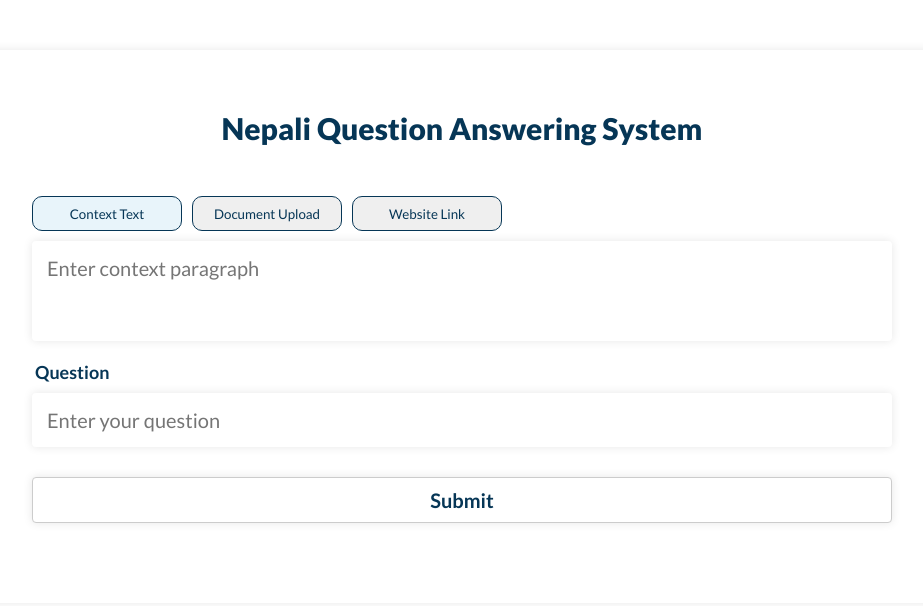
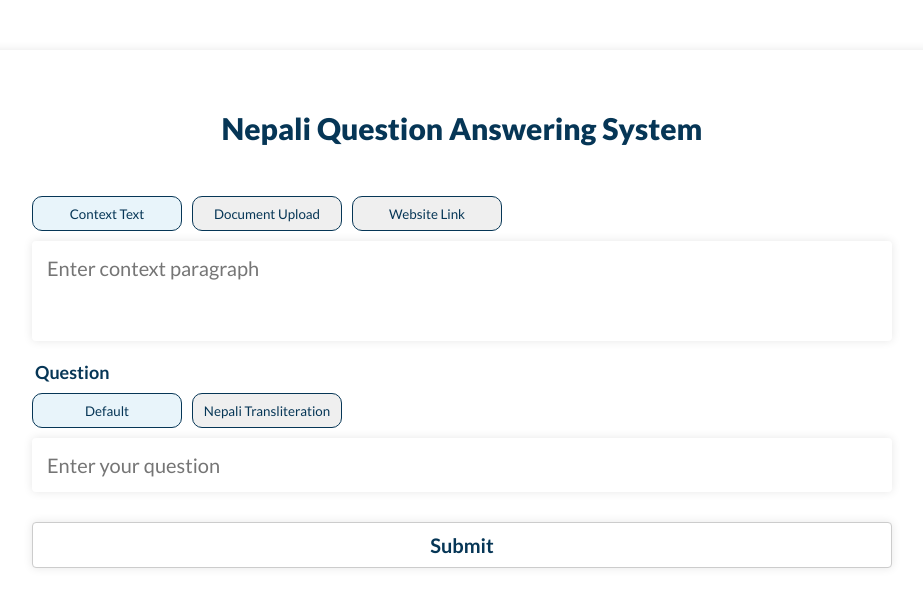
Before and after one commit to Yunika-Bajracharya/Extractive-Nepali-QA, a React (Vite) app in the folder frontend/: page / in a window 1280 px wide. Shown: the top 606 px of the page, without its empty margins (178-1101 px from the left). Built offline with nearby package versions, Linux system fonts and the light colour scheme.

Commit message:
Tmp working state

```diff
--- a/frontend/src/components/QAComponent.css
+++ b/frontend/src/components/QAComponent.css
@@ -19,6 +19,10 @@ body {
   padding: 40px 120px;
   box-shadow: 0 0 10px rgba(0, 0, 0, 0.1);
   border-radius: 10px;
+}
+
+.transliteration-container {
+  width: 1100px;
 }
 
 header {
@@ -49,6 +53,19 @@ h1 {
   /* background-color: #e8f4fa; */
   cursor: pointer;
   color: #063656;
+}
+
+.question-input-button {
+  display: inline-block;
+  margin-right: 10px;
+  margin-bottom: 10px;
+  width: 150px;
+  height: 35px;
+  border-radius: 10px;
+  border: 1px solid #116f3e;
+  /* background-color: #e8f4fa; */
+  cursor: pointer;
+  color: #7e2279;
 }
 
 .blue {
@@ -119,6 +136,7 @@ h1 {
   box-shadow: 0 0 10px rgba(0, 0, 0, 0.1);
   border: none;
   font-size: 20px;
+  width: 100%;
 }
 
 .submit-btn {
--- a/frontend/src/components/QAComponent.tsx
+++ b/frontend/src/components/QAComponent.tsx
@@ -1,11 +1,20 @@
 import React, { useState } from "react";
 import axios from "axios";
 import "./QAComponent.css";
+
+import { ReactTransliterate, Language } from "react-transliterate";
+import "react-transliterate/dist/index.css";
+
 
 enum InputType {
   ContextText = 1,
   DocumentUpload,
   WebsiteLink,
+}
+
+enum QuestionInput {
+  Default = 1,
+  NeplaiTranliteration,
 }
 
 const API_ENDPOINT = "http://127.0.0.1:8000";
@@ -19,6 +28,12 @@ const QAComponent = () => {
   const [file, setFile] = useState<File | null>(null);
   const [inputType, setInputType] = useState<InputType>(InputType.ContextText);
   const [websiteLink, setWebsiteLink] = useState<string>("");
+
+  // Transliteration states
+  const [text, setText] = useState("");
+  const [lang, setLang] = useState<Language>("ne");
+
+  const [questionInput, setQuestionInput] = useState<QuestionInput>(QuestionInput.Default);
 
   const handleGetAnswer = async () => {
     setLoading(true);
@@ -147,13 +162,48 @@ const QAComponent = () => {
           </>
         )}
         <p className="input-section-heading">Question</p>
-        <input
+        <div>
+        <button
+            className={`input-section-button ${
+              questionInput == QuestionInput.Default ? "blue" : ""
+            }`}
+            onClick={() => setQuestionInput(QuestionInput.Default)}
+          >
+            Default
+          </button>
+        <button
+            className={`input-section-button ${
+              questionInput == QuestionInput.NeplaiTranliteration ? "blue" : ""
+            }`}
+            onClick={() => setQuestionInput(QuestionInput.NeplaiTranliteration)}
+          >
+            Nepali Transliteration
+          </button>
+          </div>
+
+        {questionInput == QuestionInput.Default && (
+          <input
           className="input-field"
           type="text"
           placeholder="Enter your question"
           value={question}
           onChange={(e) => setQuestion(e.target.value)}
         />
+        )}
+        {questionInput == QuestionInput.NeplaiTranliteration && (
+        <ReactTransliterate
+        renderComponent={(props) => <input className="input-field"  {...props} />}
+        value={text}
+        placeholder="Enter you question in romanized nepali"
+        onChangeText={(text) => {
+          setText(text);
+        }}
+        lang={lang}
+        className="input-field"
+        containerClassName="transliteration-container"
+
+      />
+        )}
         <button
           className="submit-btn"
           onClick={handleGetAnswer}
--- /dev/null
+++ b/package.json
@@ -0,0 +1,5 @@
+{
+  "dependencies": {
+    "react-transliterate": "^1.1.9"
+  }
+}
```
Also changed, not shown: frontend/src/components/NepaliTransliteration.tsx (added, +22 -0 lines), 1 other file (tests, documents, lock files or other folders).
